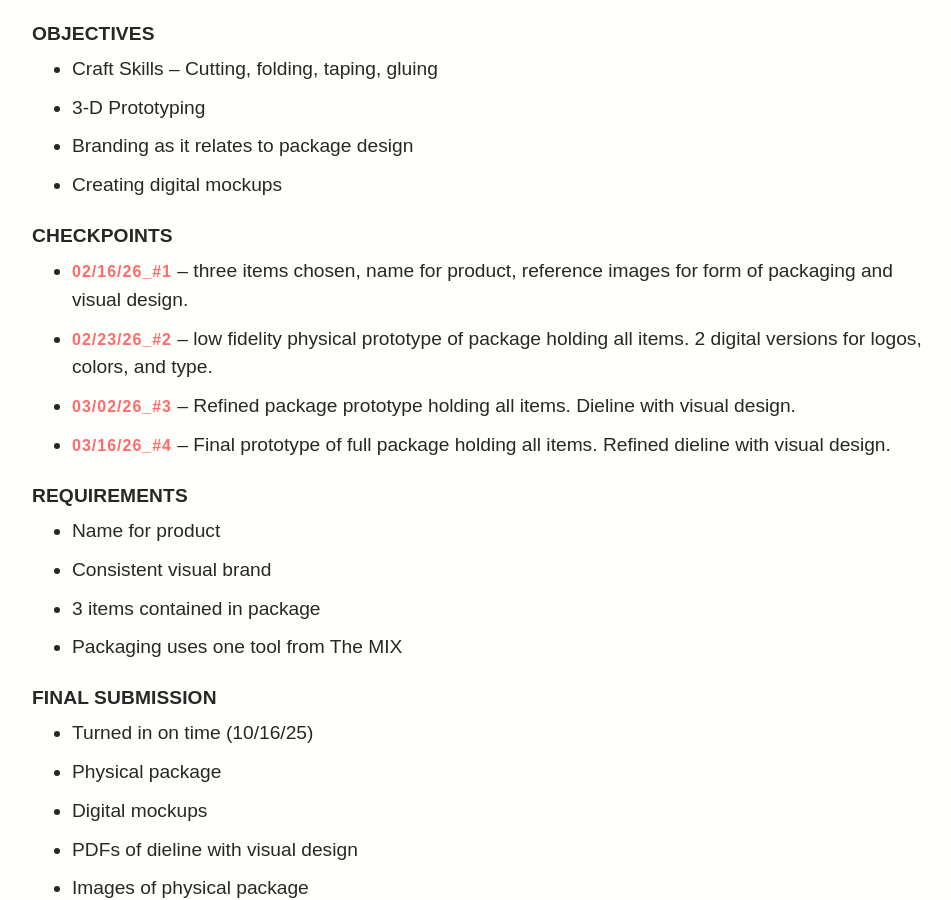
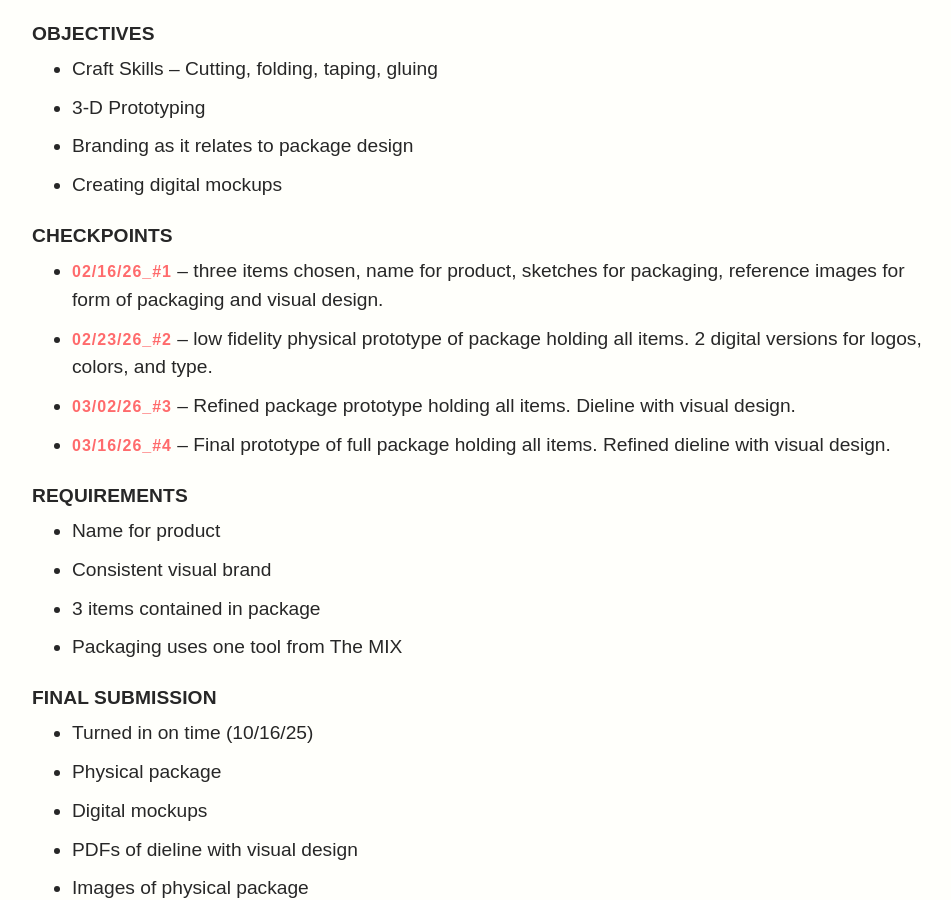
Before and after one commit to gmu-gd/package26-spring, a Jekyll site: the page built from _posts/projects/2026-01-26-p1.md, in a window 1280 px wide and 900 px high, scrolled down 786 px. Shown: the whole window, without its empty margins (0-951 px from the left). Built offline with Jekyll 4.4.1, drawn with Linux system fonts in a browser that asks for light colours; some web fonts are replaced.

Commit message:
Update 2026-01-26-p1.md

```diff
--- a/_posts/projects/2026-01-26-p1.md
+++ b/_posts/projects/2026-01-26-p1.md
@@ -27,7 +27,7 @@ The primary focus of the project is the physical form of the package and constru
 * Creating digital mockups
 
 #### Checkpoints
-* <span class="due">02/16/26_#1</span> &ndash; three items chosen, name for product, reference images for form of packaging and visual design.
+* <span class="due">02/16/26_#1</span> &ndash; three items chosen, name for product, sketches for packaging, reference images for form of packaging and visual design.
 * <span class="due">02/23/26_#2</span> &ndash; low fidelity physical prototype of package holding all items. 2 digital versions for logos, colors, and type.
 * <span class="due">03/02/26_#3</span> &ndash; Refined package prototype holding all items. Dieline with visual design.
 * <span class="due">03/16/26_#4</span> &ndash; Final prototype of full package holding all items. Refined dieline with visual design.
```
